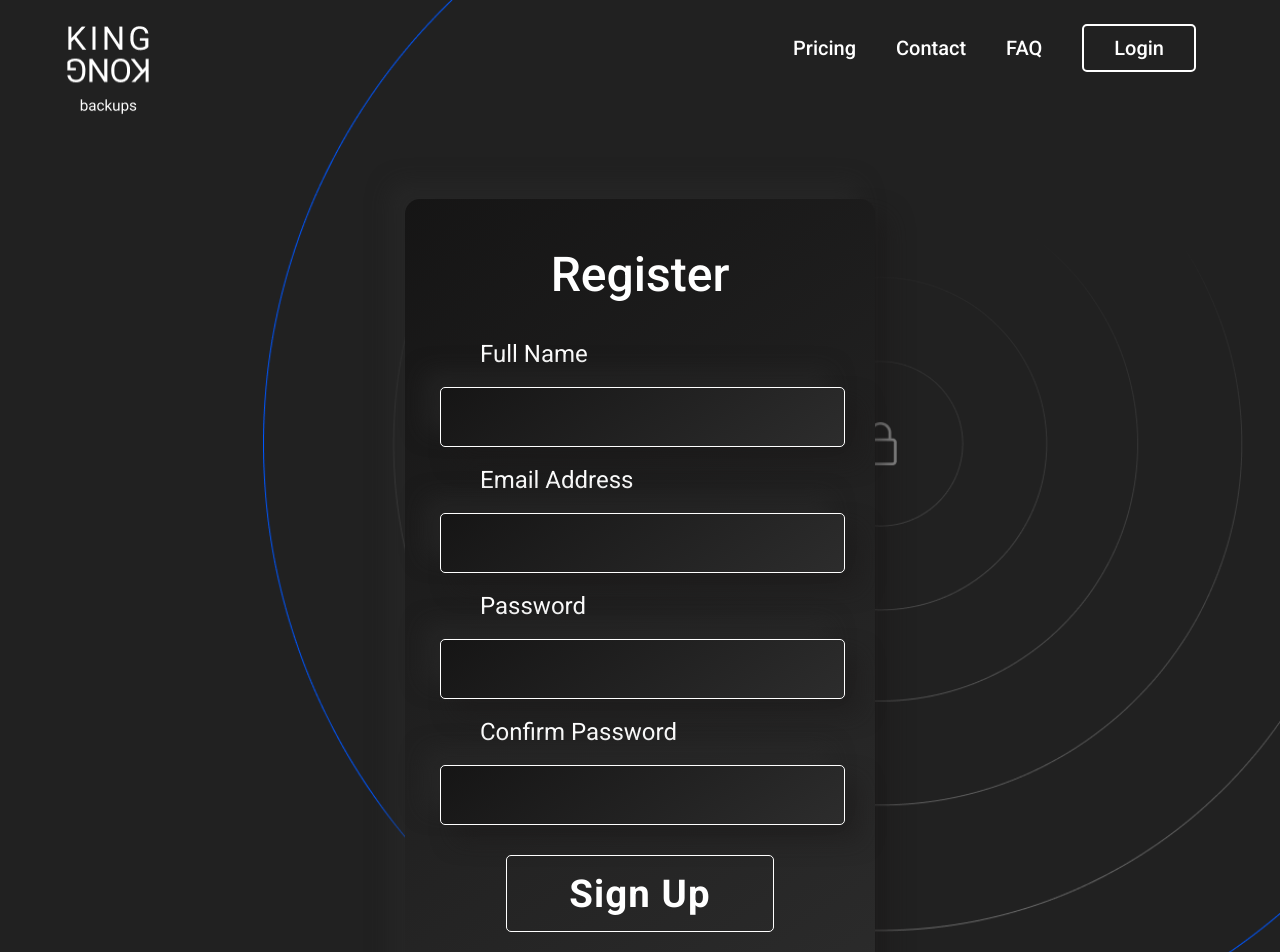
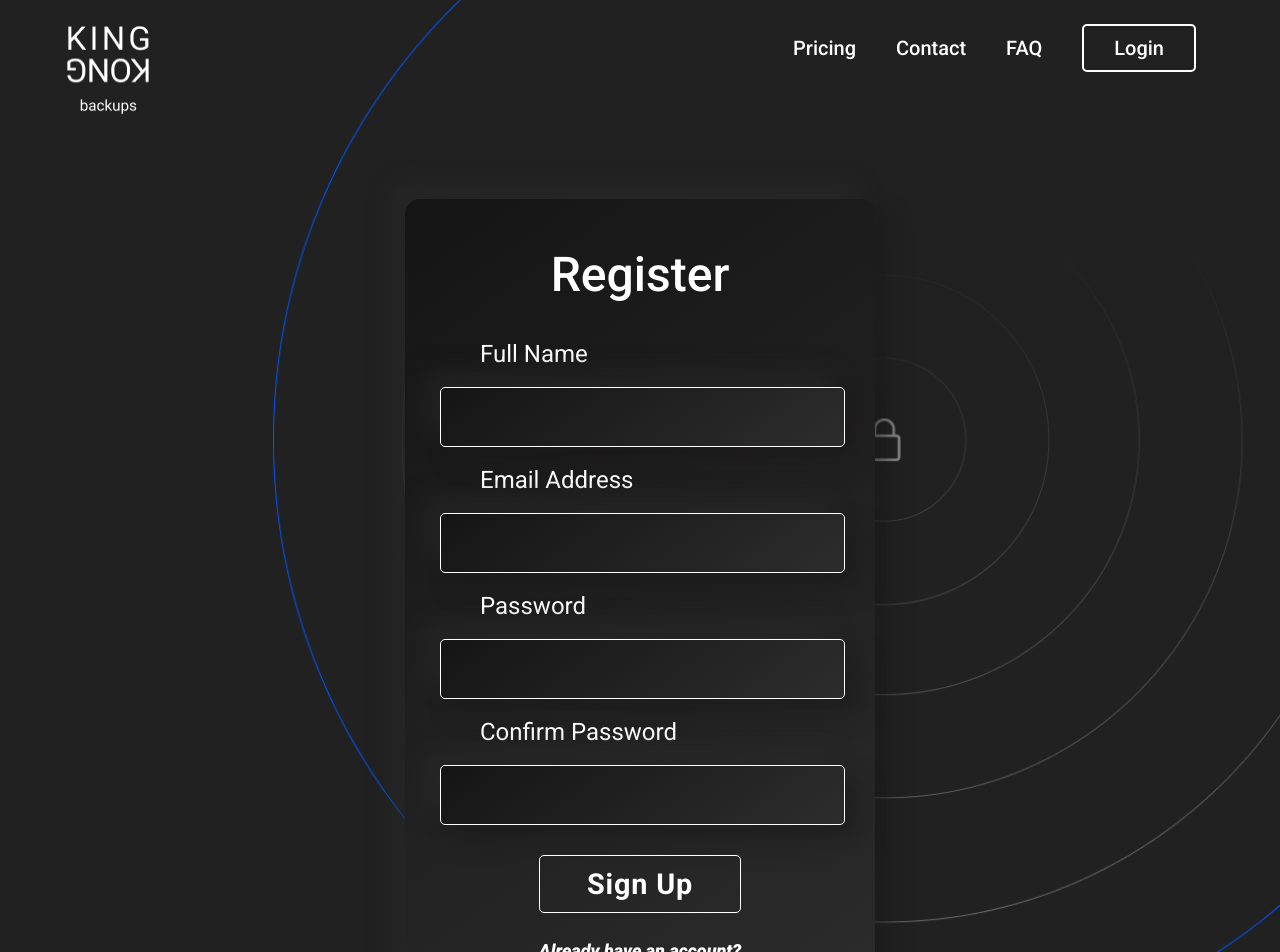
Before and after one commit to luke-devel/KingKongFrontend, a Next.js app: page /register in a window 1280 px wide. Shown: the top 952 px of the page. Built offline with nearby package versions, Linux system fonts and the light colour scheme.

Commit message:
css fixes

```diff
--- a/pages/register.tsx
+++ b/pages/register.tsx
@@ -262,7 +262,7 @@ export default function Register() {
               <NoSsr>
                 <StyledButton2
                   onClick={onRegister}
-                  style={{ fontSize: "2.4em", marginBottom: 0 }}
+                  style={{ fontSize: "1.8em", marginBottom: ".3em" }}
                 >
                   Sign Up
                 </StyledButton2>
```
